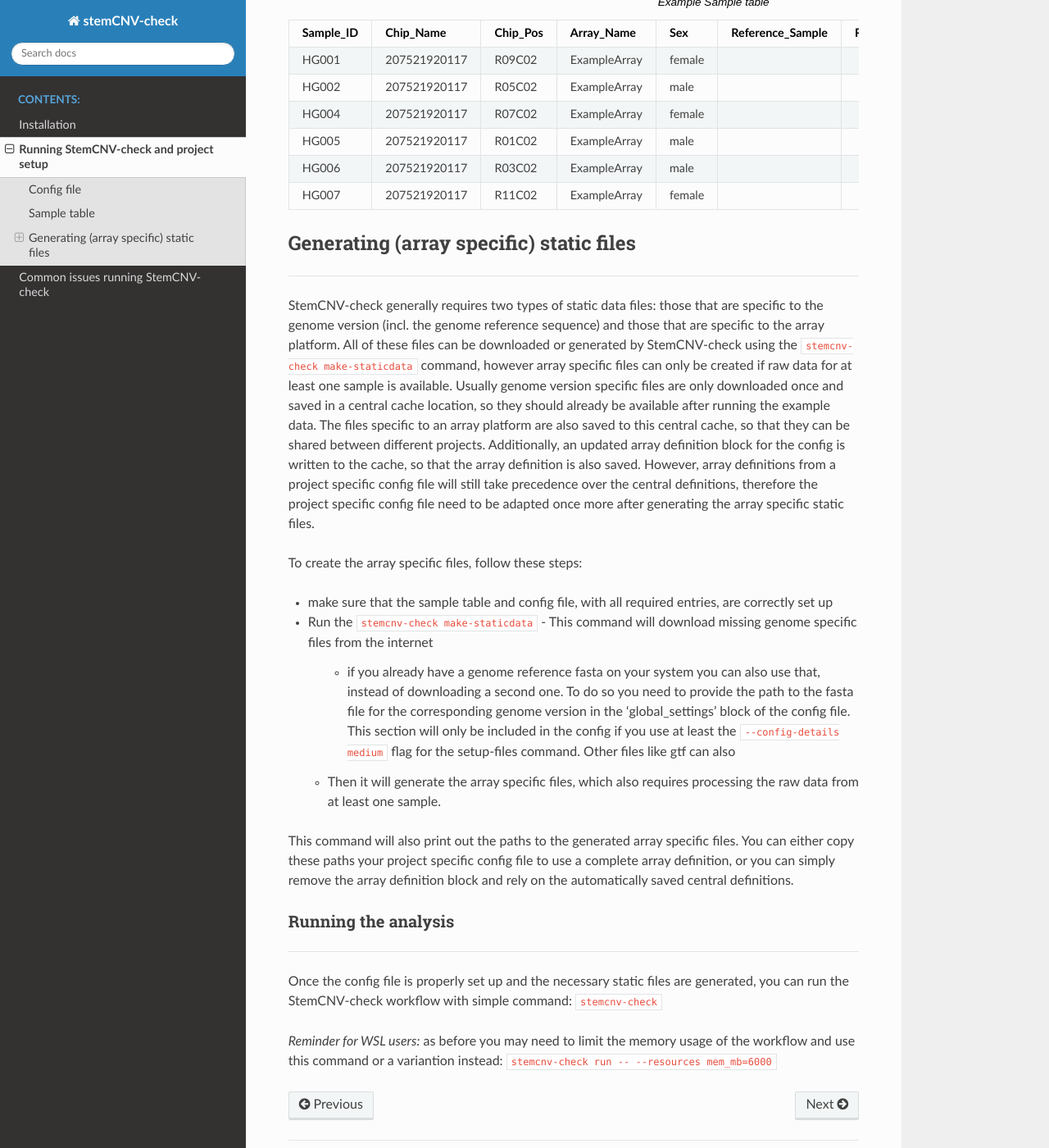
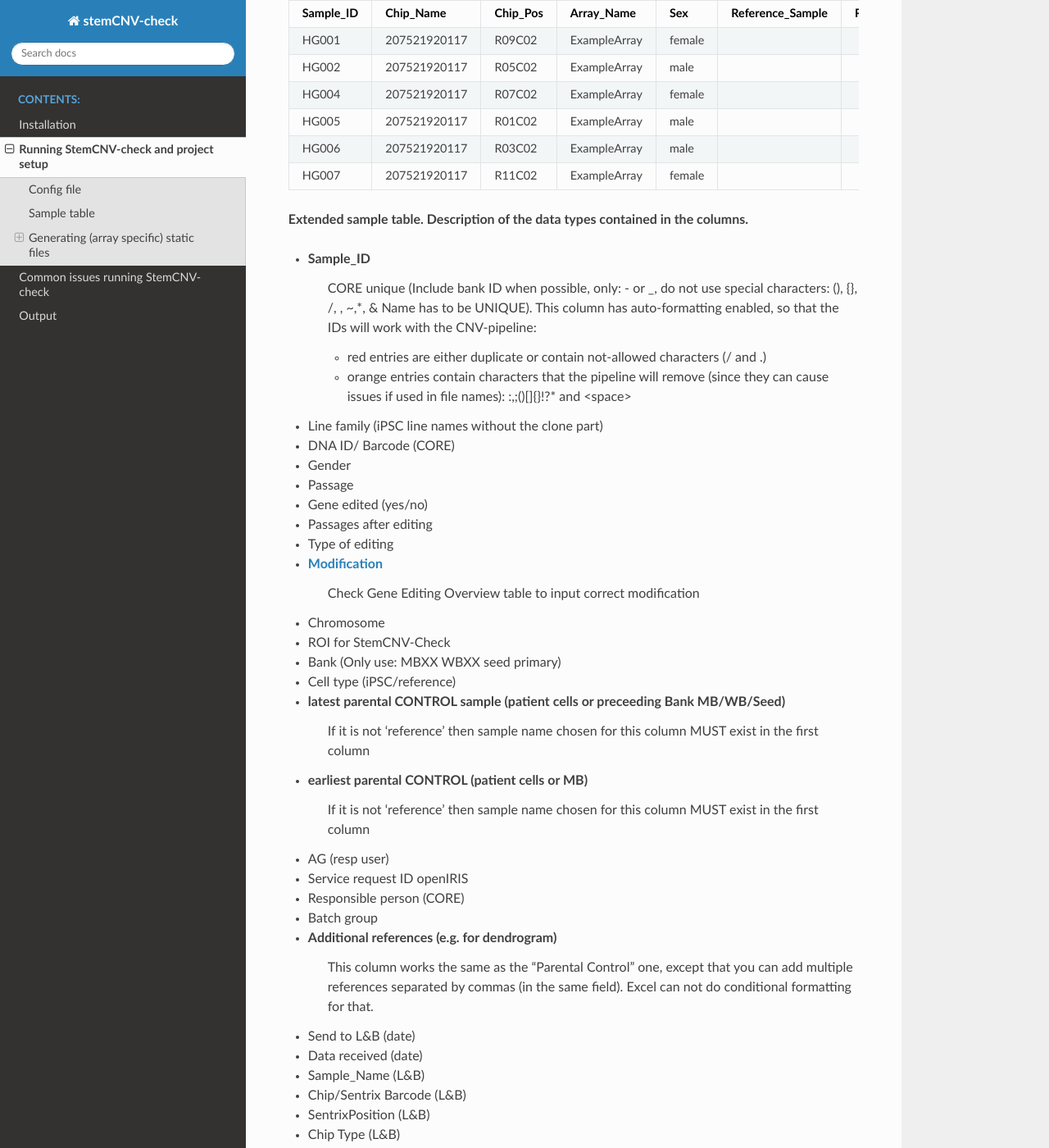
Before and after one commit to bihealth/StemCNV-check, a Sphinx documentation site: the page built from docs/source/setup_project.rst, in a window 1280 px wide and 1400 px high, scrolled down 2241 px. Shown: the whole window at 82% size. Built offline with Sphinx 7.4.7 and the Read the Docs theme 3.1.0, drawn with Linux system fonts in a browser that asks for light colours; some of the changed text lies outside the part shown.

Commit message:
Add files via upload

```diff
--- a/docs/source/index.rst
+++ b/docs/source/index.rst
@@ -45,3 +45,4 @@
     installation
     setup_project
     trouble_shooting
+    output_files
--- /dev/null
+++ b/docs/source/output_files.rst
@@ -0,0 +1,46 @@
+Output
+============
+
+StemCNV-check will produce the following output files for each sample, when run with default settings:
+
+- ``data_path/{sample}/{sample}.annotated-SNP-data.{filter}-filter.vcf.gz``
+The filtered, processed and annotated SNP data of the array in vcf format
+
+- ``data_path/{sample}/{sample}.CNV_calls.CBS.vcf.gz``
+  The CNV calls for the sample from the CBS (Circular Binary Segmentation) algorithm in vcf format
+- ``data_path/{sample}/{sample}.CNV_calls.PennCNV.vcf.gz``
+  The CNV calls for the sample from the PennCNV caller, in vcf format
+- ``data_path/{sample}/{sample}.CNV_calls.combined-annotated.vcf.gz``
+  The CNV calls processed, combined and annotated by StemCNV-check, in vcf format.
+  Annotation includes comparison against reference sample; gene annotation; hotspots for stem cells, cancer and dosage
+  sensitivity; call scoring; and call labelling (i.e. as Critical de-novo call).
+- ``data_path/{sample}/extra_files``
+  Folder in which additional QC log files are stored.
+- ``data_path/{sample}/{sample}.summary-stats.xlsx``
+  An Excel file with summary information for the sample. The first sheets contains quality summary statistics, including
+  array quality measures, number of CNV and LOH calls, the number of calls above Check_Score thresholds. The further
+  sheets have more details from individual CNV callers or sample comparisons.
+- ``data_path/{sample}/{sample}.SNV-analysis.xlsx``
+  An Excel file with the results from analysis on annotated SNVs (from the SNP probes). This includes a list of all SNVs
+  with an annotated impact on a gene (including the gene name and categorisation based on predicted impact, known hPSC
+  reference SNV hotspots, match and call reliability), coverage of known hotspots by the utilised array, a distance
+  matrix of the sample to other selected samples (based on config settings), and a chromosome based summary of where SNPs occur.
+- ``data_path/{sample}/{sample}.StemCNV-check-report.html``; ...
+  Html report containing summary statistics, QC statistics, lists of CNV calls sorted by annotation score,
+  plots of most/all CNVs and sample comparison. The default 'StemCNV-check-report' only contains plots for the top20
+  calls or calls above a user defined Check_Score threshold. A fully self-contained report can easily be enabled in the config.yaml.
+  The content of either the default or any additional reports can also be fine-tuned through the config.yaml file.
+
+- ``data_path/{sample}/{sample}.StemCNV-check-report-html_images``
+  Folder containing all images included in the html report.
+
+Furthermore, the following collated summary tables can be created.
+(Optionally with a date prefix, or as tsv instead of xlsx files):
+- ``data_path/[YYYY-MM-DD_]summary-overview.{xlsx,tsv}``
+  A table that contains the information of the sample wise "summary-stats", but combined for all samples.
+  Additionally, more information derived from the sampletable columns can be included. This output is
+  included in the default 'complete' target.
+- ``data_path/[YYYY-MM-DD_]combined-cnv-calls.{xlsx,tsv}``
+  A table that contains all CNV calls from all samples, that meet config defined filter criteria (By default:
+  everything except calls with a minimum probe/size/density flag). This output is *not* included in the default
+  'complete' target, but can be created with the 'collate-cnv-calls' target.
--- a/docs/source/setup_project.rst
+++ b/docs/source/setup_project.rst
@@ -55,19 +55,18 @@
 Sample table
 -----------
 
+The sample table (default: sample_table.tsv) is a tab-separated file describing all samples to be analyzed. Excel or tsv formats are supported.
+
 Empty example files for the sample table and config can be created with this command:
 ``stemcnv-check setup-files``
 
+If you prefer to use an xlsx file here you can create an example by using:
+``stemcnv-check setup-files --sampletable-format xlsx``
+
 **Fill in the sample table with your data**
-
-Sample table lists the samples to be analyzed and their properties.and their properties. It is recommended to keep all samples of one project in a single table.
-The sample table (default: sample_table.tsv) is a tab-separated file describing all samples to be analyzed:
 
 - Required columns: Sample_ID, Chip_Name, Chip_Pos, Array_Name, Sex, Reference_Sample
 - Optional (reserved) columns: Regions_of_Interest
-
-If you prefer to use an xlsx file here you can create an example by using:
-``stemcnv-check setup-files --sampletable-format xlsx``
 
 You can also use your own Excel file, if the following criteria are met:
 
@@ -153,7 +152,56 @@
      -
      - NA24695
 
+**Extended sample table. Description of the data types contained in the columns.**
 
+- Sample_ID
+	CORE unique (Include bank ID when possible, only: - or _, do not use special characters: (), {}, /, \, ~,*, & Name has to be UNIQUE).
+	This column has auto-formatting enabled, so that the IDs will work with the CNV-pipeline:
+
+	- red entries are either duplicate or contain not-allowed characters (/ and .\)
+	- orange entries contain characters that the pipeline will remove (since they can cause issues if used in file names):  :,;()[]{}!?* and <space>
+
+- Line family (iPSC line names without the clone part)
+- DNA ID/ Barcode (CORE)
+- Gender
+- Passage
+- Gene edited (yes/no)
+- Passages after editing
+- Type of editing
+- `Modification <https://scc-docs.charite.de/openkm/kcenter/#/browser/uuid/6f505d68-4e61-4f2d-a46d-4ad434ea94d5>`_
+     Check Gene Editing Overview table to input correct modification
+- Chromosome
+- ROI for StemCNV-Check
+- Bank	(Only use: MBXX WBXX seed primary)
+- Cell type (iPSC/reference)
+- latest parental CONTROL sample (patient cells or preceeding Bank MB/WB/Seed)
+    If it is not 'reference' then sample name chosen for this column MUST exist in the first column
+- earliest parental CONTROL (patient cells or MB)
+    If it is not 'reference' then sample name chosen for this column MUST exist in the first column
+- AG (resp user)
+- Service request ID openIRIS
+- Responsible person (CORE)
+- Batch group
+- Additional references (e.g. for dendrogram)
+    This column works the same as the "Parental Control" one, except that you can add multiple references separated by commas (in the same field). Excel can not do conditional formatting for that.
+- Send to L&B (date)
+- Data received (date)
+- Sample_Name (L&B)
+- Chip/Sentrix Barcode (L&B)
+- SentrixPosition (L&B)
+- Chip Type (L&B)
+- Manifest Version
+- Pass/fail (Use pass/fail ONLY for non-reference samples!!)
+- Analysis by
+- Report generated/  updated
+- Results/Comment
+- known CNVs in this line
+- Sample derived from
+- Culture medium (used for routine maintenance culture)	Coating	Hypoxya (5% O2)/ Normoxya (20% O2)
+- Passaging method (for routine maintenance)
+- Survival factor for enzymatic passaging (maintenance)
+
+- Reprogramming method
 
 Generating (array specific) static files
 -----------------------------------
```
Also changed, not shown: docs/source/sample_table.csv (added, +7 -0 lines), docs/source/trouble_shooting.rst (+10 -11 lines).
